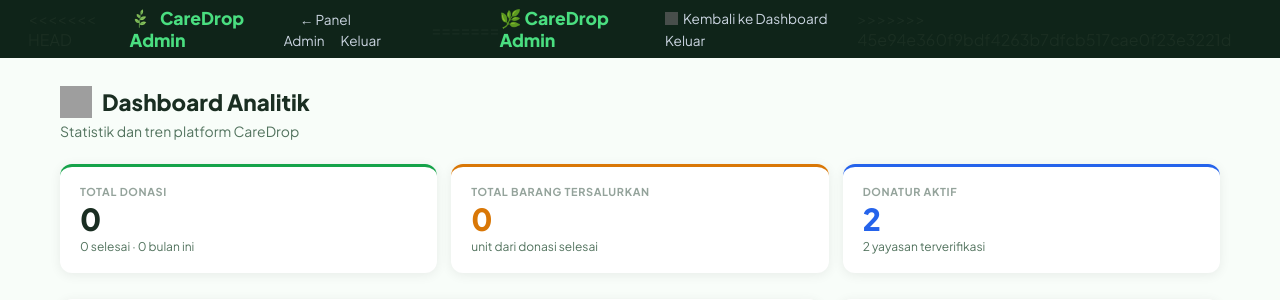
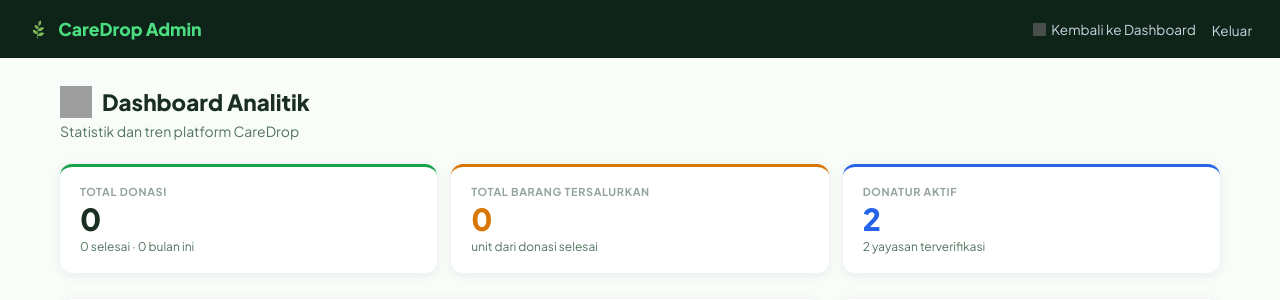
Before and after one commit to sabrinasalsa/CareDrop, a PHP site: page /admin/analitik.php in a window 1280 px wide. Shown: the top 300 px of the page. Run offline with PHP 8.4, Linux system fonts and the light colour scheme; a user stored in the database is signed in; data comes from the database, SQL or seed files in the repository; data that the repository does not hold is empty; grey boxes are pictures that could not be loaded.

Commit message:
perbaiki dikit

```diff
--- a/admin/analitik.php
+++ b/admin/analitik.php
@@ -94,13 +94,8 @@ td{padding:10px 12px;font-size:.855rem}
 </head>
 <body>
 <header>
-<<<<<<< HEAD
   <span class="logo"><img src="../uploads/icon/daun.png" alt="" style="height: 1.2em; vertical-align: middle; margin-top: -3px; margin-right: 6px;"> CareDrop Admin</span>
-  <nav><a href="index.php">← Panel Admin</a><a href="../backend/logout.php">Keluar</a></nav>
-=======
-  <span class="logo">🌿 CareDrop Admin</span>
   <nav><a href="index.php" style="display:inline-flex;align-items:center;gap:5px"><img src="https://img.icons8.com/?size=100&id=1806&format=png&color=000000" alt="" style="width:13px;height:13px;filter:invert(1);opacity:.7;"> Kembali ke Dashboard</a><a href="../backend/logout.php">Keluar</a></nav>
->>>>>>> 45e94e360f9bdf4263b7dfcb517cae0f23e3221d
 </header>
 <div class="wrap">
   <h1 style="display:flex;align-items:center;gap:10px"><img src="https://img.icons8.com/?size=100&id=wiTMOrBqVjSm&format=png&color=000000" alt="" style="width:32px;height:32px;"> Dashboard Analitik</h1>
```
